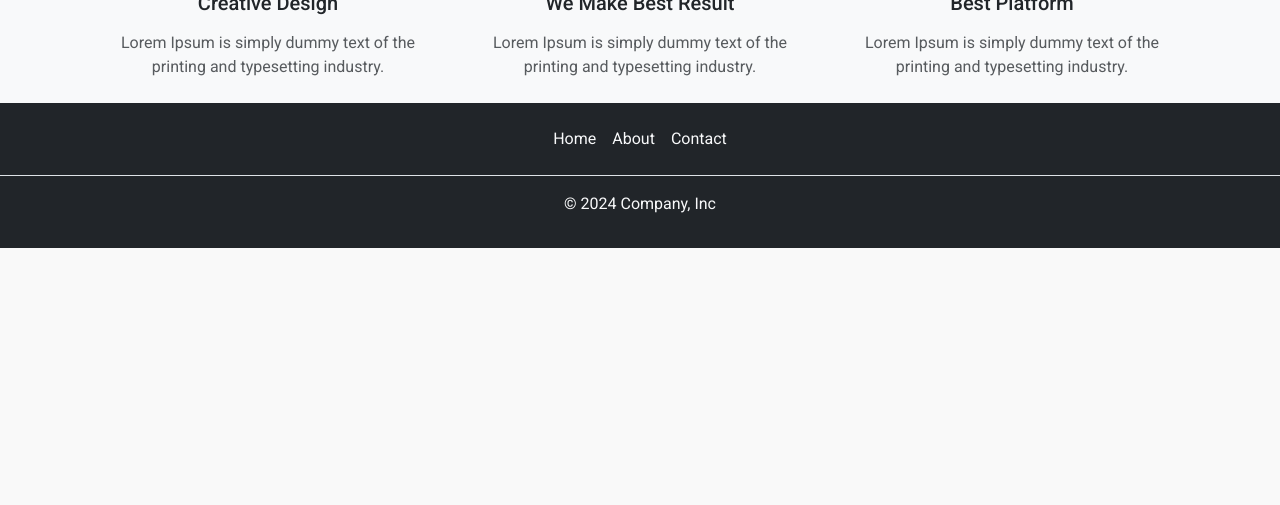
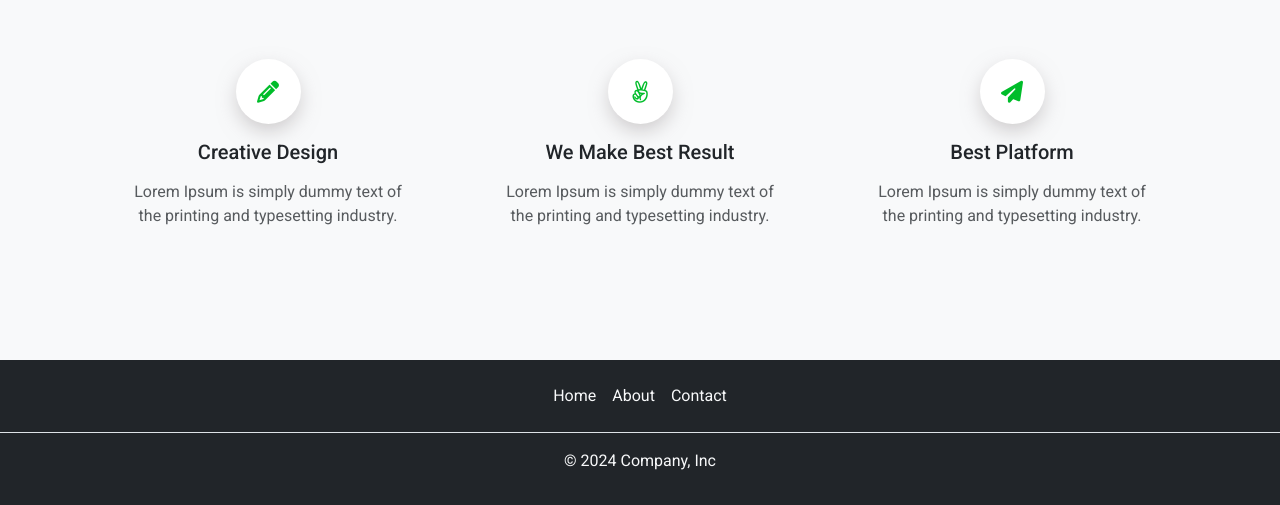
Before and after one commit to raed-nimer/CI-django-tech-blog, a Django app: page /about/ in a window 1280 px wide. Shown: the part 607-1112 px from the top of the page. Before the commit the page ends 855 px from the top, so only its background shows below. Run offline with Django 5.2, Linux system fonts and the light colour scheme.

Commit message:
Add styling for about page

```diff
--- a/blogsApp/blog/static/blog/styles.css
+++ b/blogsApp/blog/static/blog/styles.css
@@ -6,3 +6,78 @@
 .roboto {
   font-family: "Roboto";
 }
+
+a,
+a:hover,
+a:focus,
+a:active {
+  text-decoration: none;
+  outline: none;
+}
+
+ul {
+  margin: 0;
+  padding: 0;
+  list-style: none;
+}
+
+.main_section {
+  position: relative;
+  padding-top: 80px;
+  padding-bottom: 80px;
+  min-height: 100vh;
+}
+
+.section-title {
+  font-weight: 700;
+  text-transform: capitalize;
+  letter-spacing: 1px;
+}
+
+.section-subtitle {
+  letter-spacing: 0.4px;
+  line-height: 28px;
+  max-width: 550px;
+}
+
+.section-title-border {
+  background-color: #000;
+  height: 1 3px;
+  width: 44px;
+}
+
+.section-title-border-white {
+  background-color: #fff;
+  height: 2px;
+  width: 100px;
+}
+
+.text_custom {
+  color: #00bd2a;
+}
+
+.about_icon i {
+  font-size: 22px;
+  height: 65px;
+  width: 65px;
+  line-height: 65px;
+  display: inline-block;
+  background: #fff;
+  border-radius: 35px;
+  color: #00bd2a;
+  box-shadow: 0 8px 20px -2px rgba(158, 152, 153, 0.5);
+}
+
+.about_header_main .about_heading {
+  max-width: 450px;
+  font-size: 24px;
+}
+
+.about_icon span {
+  position: relative;
+  top: -10px;
+}
+
+.about_content_box_all {
+  padding: 28px;
+}
```
